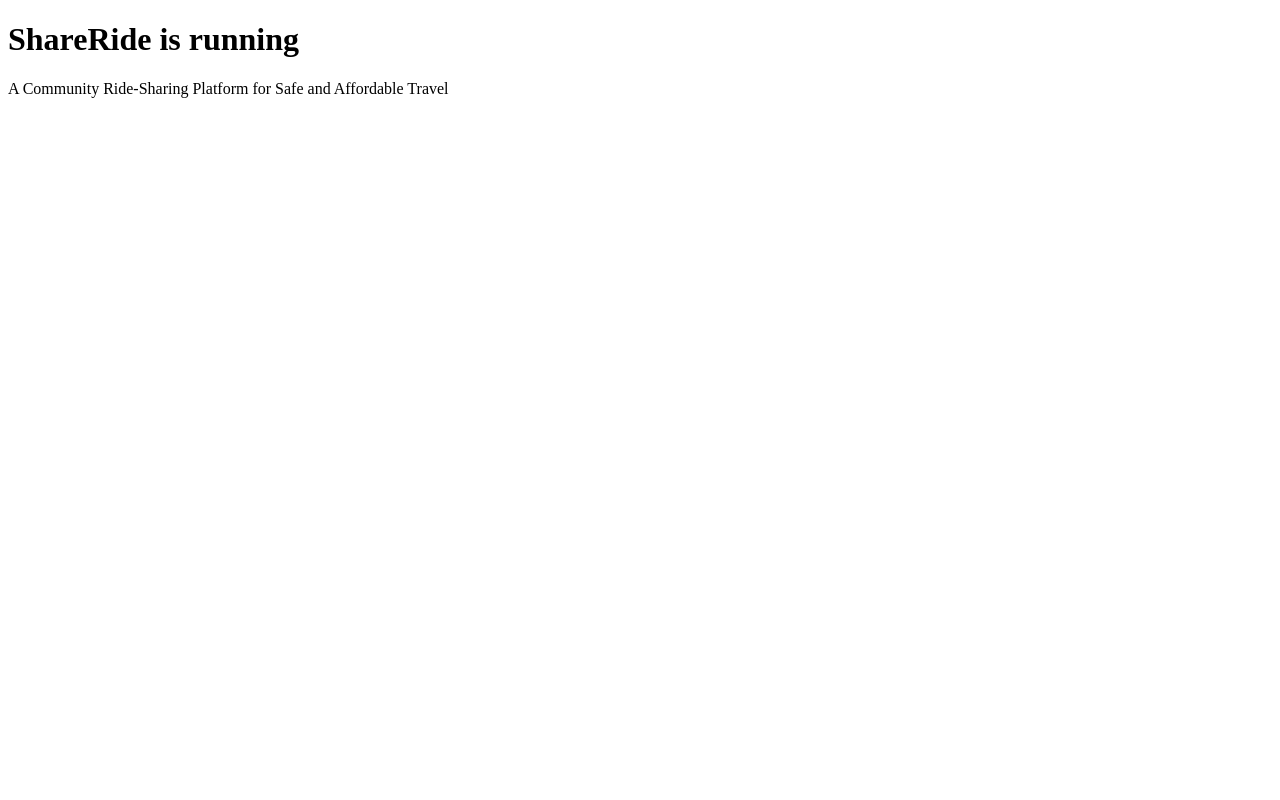
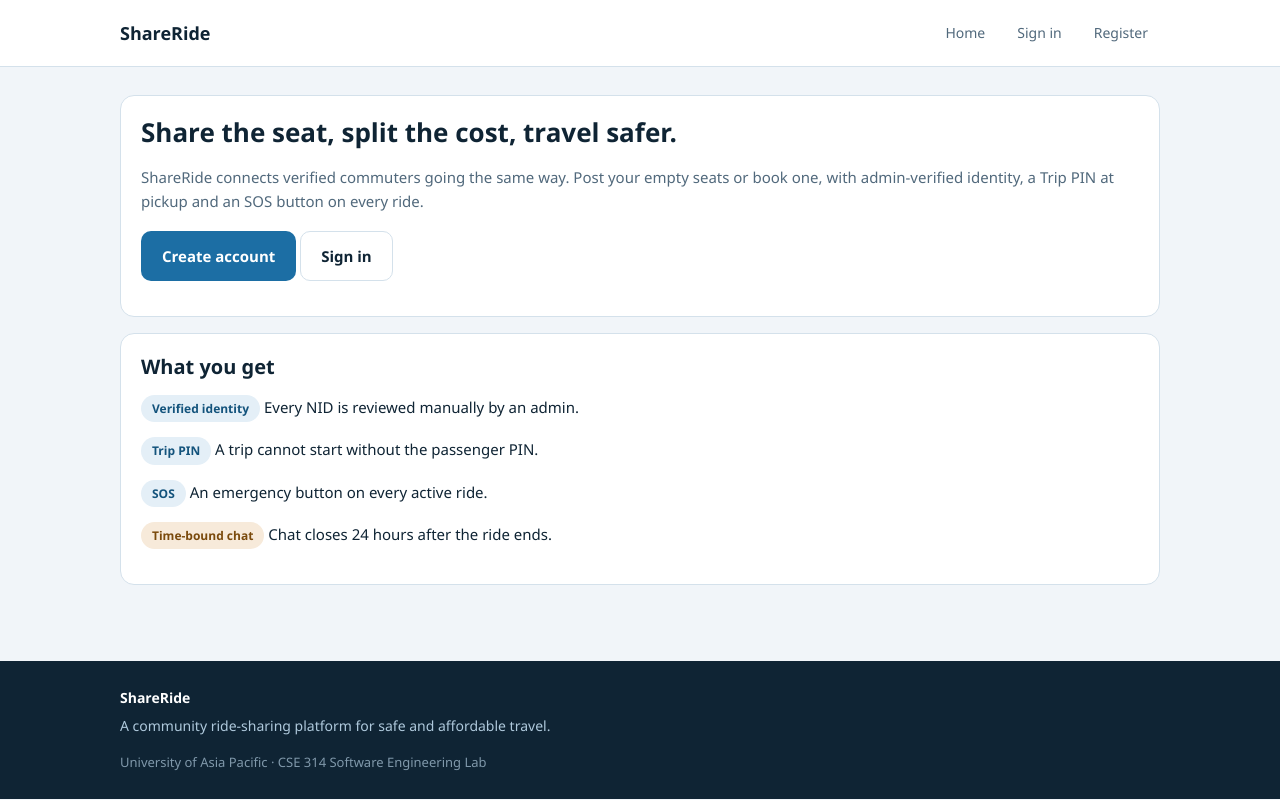
Before and after one commit to Upoma26/ShareRide, a Flask app: page / in a window 1280 px wide. Run offline with Flask 3, Linux system fonts and the light colour scheme.

Commit message:
SR-4: base layout template and theme stylesheet

```diff
--- /dev/null
+++ b/static/css/style.css
@@ -0,0 +1,191 @@
+:root {
+  --bg: #F1F5F9;
+  --surface: #FFFFFF;
+  --surface-2: #F7FAFC;
+  --line: #D4E1EB;
+  --ink: #0F2434;
+  --muted: #51697C;
+  --primary: #1C6EA4;
+  --primary-dark: #13537C;
+  --tint: #E4EFF7;
+  --tint-line: #C9DEEE;
+  --warn: #7A4A0C;
+  --warn-bg: #F7EADA;
+  --danger: #8E2323;
+  --danger-bg: #F7E8E5;
+  --radius: 14px;
+}
+
+* { box-sizing: border-box; }
+
+body {
+  margin: 0;
+  background: var(--bg);
+  color: var(--ink);
+  font-family: "Segoe UI", system-ui, sans-serif;
+  font-size: 15px;
+  line-height: 1.6;
+}
+
+h1, h2, h3 { margin: 0 0 10px; line-height: 1.3; }
+h1 { font-size: 26px; }
+h2 { font-size: 20px; }
+h3 { font-size: 16px; }
+
+a { color: var(--primary); text-decoration: none; }
+a:hover { color: var(--primary-dark); }
+
+.wrap {
+  max-width: 1080px;
+  margin: 0 auto;
+  padding: 0 20px;
+}
+
+/* ---------- navbar ---------- */
+.navbar {
+  background: var(--surface);
+  border-bottom: 1px solid var(--line);
+  padding: 14px 0;
+}
+.navbar .wrap {
+  display: flex;
+  align-items: center;
+  gap: 16px;
+}
+.brand {
+  font-size: 18px;
+  font-weight: 700;
+  color: var(--ink);
+}
+.navlinks {
+  margin-left: auto;
+  display: flex;
+  gap: 8px;
+  flex-wrap: wrap;
+}
+.navlinks a {
+  padding: 8px 12px;
+  border-radius: 8px;
+  color: var(--muted);
+  font-size: 14px;
+}
+.navlinks a:hover { background: var(--tint); color: var(--primary-dark); }
+
+/* ---------- layout ---------- */
+.page { padding: 28px 0 60px; }
+
+.card {
+  background: var(--surface);
+  border: 1px solid var(--line);
+  border-radius: var(--radius);
+  padding: 20px;
+  margin-bottom: 16px;
+}
+
+/* ---------- buttons ---------- */
+.btn {
+  display: inline-block;
+  padding: 12px 20px;
+  border: 1px solid transparent;
+  border-radius: 10px;
+  background: var(--primary);
+  color: #FFFFFF;
+  font-size: 15px;
+  font-weight: 600;
+  cursor: pointer;
+  text-align: center;
+}
+.btn:hover { background: var(--primary-dark); color: #FFFFFF; }
+.btn-ghost {
+  background: var(--surface);
+  border-color: var(--line);
+  color: var(--ink);
+}
+.btn-ghost:hover { background: var(--surface-2); color: var(--ink); }
+.btn-danger { background: var(--danger); }
+.btn-full { display: block; width: 100%; }
+
+/* ---------- forms ---------- */
+.field { margin-bottom: 14px; }
+.field label {
+  display: block;
+  font-size: 13px;
+  font-weight: 600;
+  color: var(--muted);
+  margin-bottom: 6px;
+}
+.field input,
+.field select,
+.field textarea {
+  width: 100%;
+  padding: 11px 13px;
+  border: 1px solid var(--line);
+  border-radius: 10px;
+  background: var(--surface-2);
+  color: var(--ink);
+  font-size: 15px;
+  font-family: inherit;
+}
+.field input:focus,
+.field select:focus,
+.field textarea:focus {
+  outline: 2px solid var(--primary);
+  outline-offset: -1px;
+}
+
+/* ---------- pills ---------- */
+.pill {
+  display: inline-block;
+  padding: 4px 11px;
+  border-radius: 999px;
+  background: var(--tint);
+  color: var(--primary-dark);
+  font-size: 12px;
+  font-weight: 600;
+}
+.pill-warn { background: var(--warn-bg); color: var(--warn); }
+.pill-danger { background: var(--danger-bg); color: var(--danger); }
+
+/* ---------- alerts ---------- */
+.alert {
+  padding: 13px 16px;
+  border-radius: var(--radius);
+  background: var(--tint);
+  border: 1px solid var(--tint-line);
+  font-size: 14px;
+  margin-bottom: 14px;
+}
+.alert-warn { background: var(--warn-bg); border-color: transparent; color: var(--warn); }
+.alert-danger { background: var(--danger-bg); border-color: transparent; color: var(--danger); }
+
+/* ---------- table ---------- */
+.table-wrap { overflow-x: auto; }
+table { border-collapse: collapse; width: 100%; }
+th {
+  text-align: left;
+  font-size: 13px;
+  color: var(--muted);
+  padding: 0 10px 10px 0;
+  border-bottom: 1px solid var(--line);
+}
+td {
+  padding: 12px 10px 12px 0;
+  border-bottom: 1px solid var(--line);
+  font-size: 14px;
+}
+
+/* ---------- footer ---------- */
+.footer {
+  background: var(--ink);
+  color: #AFC9DC;
+  padding: 26px 0;
+  font-size: 14px;
+}
+
+.muted { color: var(--muted); }
+.text-center { text-align: center; }
+
+@media (max-width: 640px) {
+  h1 { font-size: 22px; }
+  .navbar .wrap { flex-wrap: wrap; }
+}
--- /dev/null
+++ b/templates/base.html
@@ -0,0 +1,39 @@
+<!doctype html>
+<html lang="en">
+<head>
+  <meta charset="utf-8">
+  <meta name="viewport" content="width=device-width, initial-scale=1">
+  <title>{% block title %}ShareRide{% endblock %}</title>
+  <link rel="stylesheet" href="{{ url_for('static', filename='css/style.css') }}">
+</head>
+<body>
+
+  <nav class="navbar">
+    <div class="wrap">
+      <a class="brand" href="{{ url_for('main.index') }}">ShareRide</a>
+      <div class="navlinks">
+        <a href="{{ url_for('main.index') }}">Home</a>
+        <a href="#">Sign in</a>
+        <a href="#">Register</a>
+      </div>
+    </div>
+  </nav>
+
+  <main class="page">
+    <div class="wrap">
+      {% block content %}{% endblock %}
+    </div>
+  </main>
+
+  <footer class="footer">
+    <div class="wrap">
+      <strong style="color:#FFFFFF">ShareRide</strong>
+      <p style="margin:6px 0 0">A community ride-sharing platform for safe and affordable travel.</p>
+      <p style="margin:14px 0 0;opacity:.7;font-size:13px">
+        University of Asia Pacific &middot; CSE 314 Software Engineering Lab
+      </p>
+    </div>
+  </footer>
+
+</body>
+</html>
--- a/templates/index.html
+++ b/templates/index.html
@@ -1,12 +1,28 @@
-<!doctype html>
-<html lang="en">
-<head>
-  <meta charset="utf-8">
-  <meta name="viewport" content="width=device-width, initial-scale=1">
-  <title>ShareRide</title>
-</head>
-<body>
-  <h1>ShareRide is running</h1>
-  <p>A Community Ride-Sharing Platform for Safe and Affordable Travel</p>
-</body>
-</html>
+{% extends "base.html" %}
+
+{% block title %}ShareRide — Community Ride Sharing{% endblock %}
+
+{% block content %}
+
+<div class="card">
+  <h1>Share the seat, split the cost, travel safer.</h1>
+  <p class="muted">
+    ShareRide connects verified commuters going the same way. Post your empty
+    seats or book one, with admin-verified identity, a Trip PIN at pickup and an
+    SOS button on every ride.
+  </p>
+  <p style="margin-top:18px">
+    <a class="btn" href="#">Create account</a>
+    <a class="btn btn-ghost" href="#">Sign in</a>
+  </p>
+</div>
+
+<div class="card">
+  <h2>What you get</h2>
+  <p><span class="pill">Verified identity</span> Every NID is reviewed manually by an admin.</p>
+  <p><span class="pill">Trip PIN</span> A trip cannot start without the passenger PIN.</p>
+  <p><span class="pill">SOS</span> An emergency button on every active ride.</p>
+  <p><span class="pill-warn pill">Time-bound chat</span> Chat closes 24 hours after the ride ends.</p>
+</div>
+
+{% endblock %}
```
